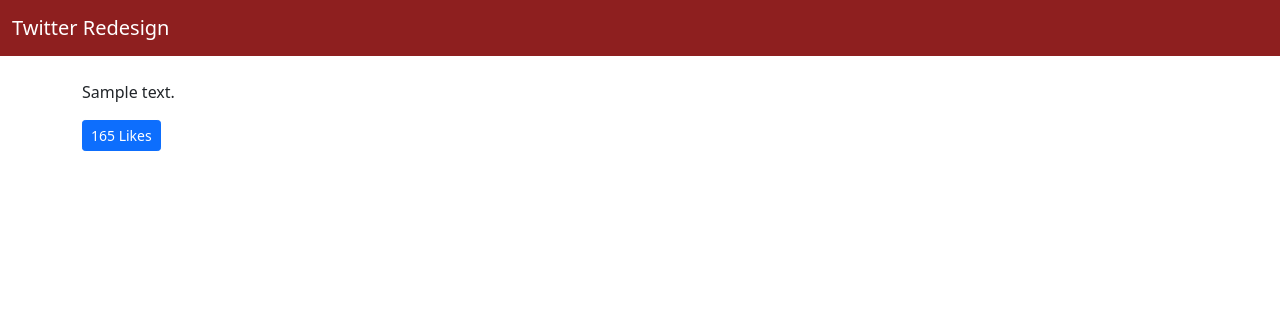
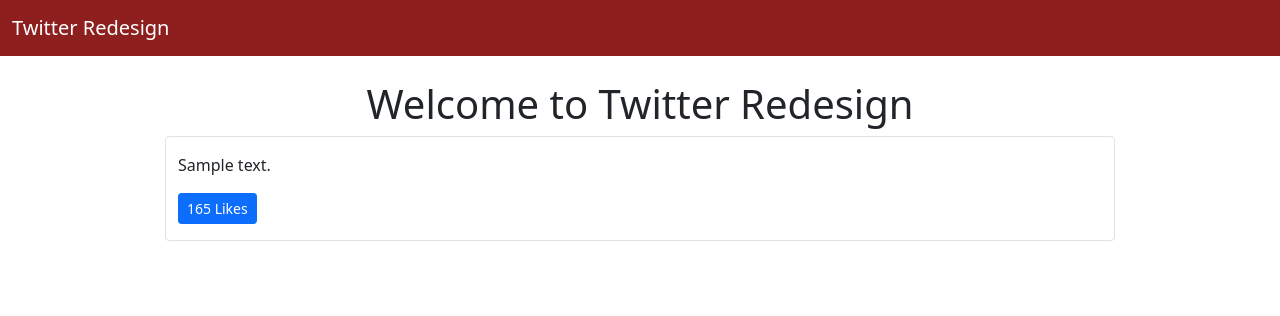
Before and after one commit to jumbamark/twitter-redesign, a Django app: page / in a window 1280 px wide. Shown: the top 316 px of the page. Run offline with Django 4.2, Linux system fonts and the light colour scheme; tables that the repository leaves empty hold one stand-in row (values such as "Sample post"); data that the repository does not hold is empty.

Commit message:
Add css classes

```diff
--- a/tweets/static/tweets/js/home.js
+++ b/tweets/static/tweets/js/home.js
@@ -37,7 +37,7 @@
 
 function formatTweetElement(tweet) {
   let formattedTweet =
-    "<div class='mb-4 tweet' id='tweet- " +
+    "<div class='col-12 col-md-10 mx-auto border rounded py-3 mb-4 tweet' id='tweet- " +
     tweet.id +
     " '><p>" +
     tweet.content +
--- a/tweets/templates/tweets/home.html
+++ b/tweets/templates/tweets/home.html
@@ -8,8 +8,14 @@
 
 {% block content %}
 
-<div id="tweets">
-    <h1>Tweets</h1>
+<div class="row text-center">
+    <div class="col">
+        <h1>Welcome to Twitter Redesign</h1>
+    </div>
+</div>
+
+<div class="row" id="tweets">
+
 </div>
 
 <script src="{% static 'tweets/js/home.js' %}"></script>
```
